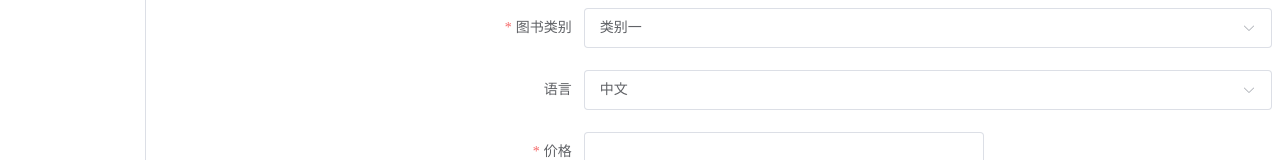
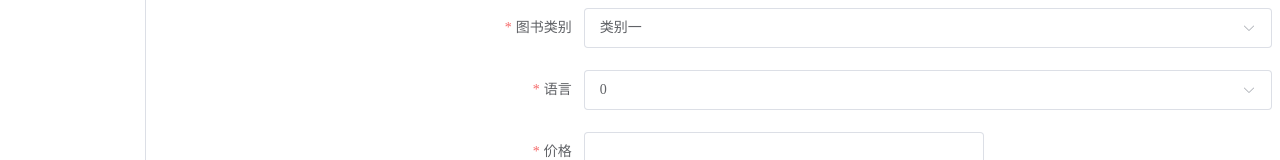
Before and after one commit to bbirdxr/book-system-vue-springboot, a Vue app in the folder front/: page /adminaddbook in a window 1280 px wide. Shown: the part 264-424 px from the top of the page. Built offline with nearby package versions, Linux system fonts and the light colour scheme.

Commit message:
Update Add.vue
更改了语言选项

```diff
--- a/front/src/views/Add.vue
+++ b/front/src/views/Add.vue
@@ -24,11 +24,11 @@
           </el-select>
         </el-form-item>
 
-        <el-form-item label="语言" prop="Type" class="margin">
+        <el-form-item label="语言" prop="type" class="margin">
           <el-select v-model="ruleForm.type" placeholder="请选择">
-            <el-option label="中文" :value="0"></el-option>
-            <el-option label="英文" :value="1"></el-option>
-            <el-option label="其他" :value="2"></el-option>
+            <el-option label="中文" value="中文"></el-option>
+            <el-option label="英文" value="英文"></el-option>
+            <el-option label="其他" value="其他"></el-option>
           </el-select>
         </el-form-item>
 
```
